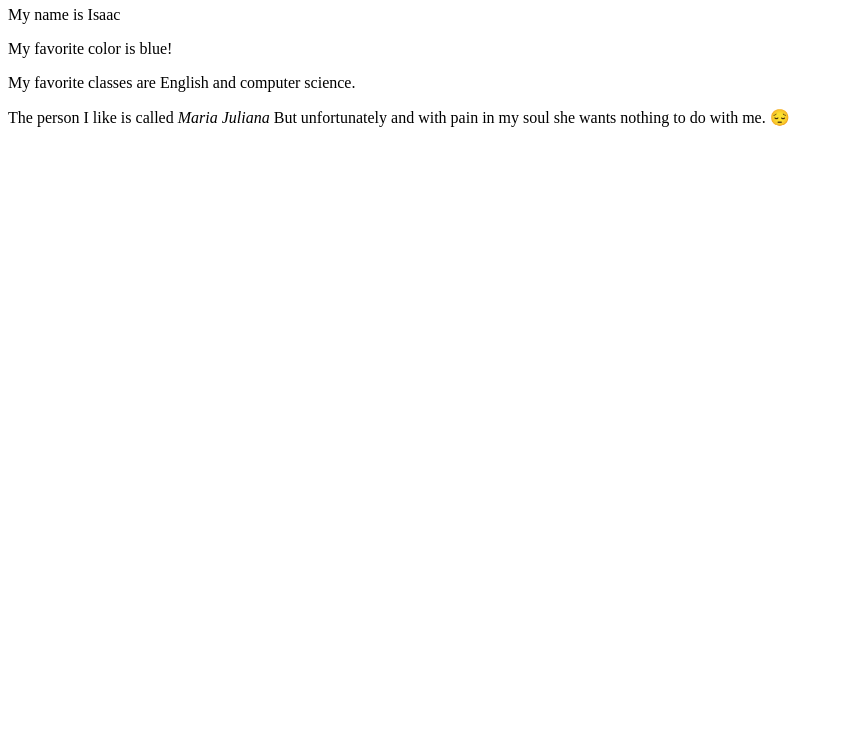
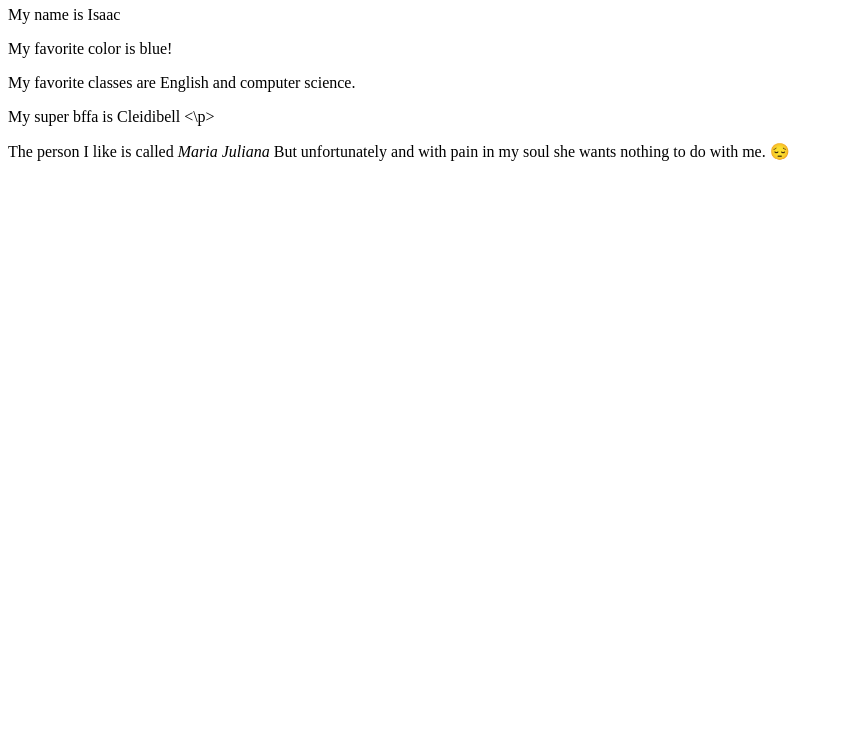
Before and after one commit to Isaac230509/html, a plain HTML site: page index.html in a window 1280 px wide. Shown: the part 60-800 px from the top of the page, without its empty margins (0-844 px from the left). Drawn offline with Linux system fonts and the light colour scheme.

Commit message:
Actualizar index.html

```diff
--- a/index.html
+++ b/index.html
@@ -10,6 +10,7 @@
 
     <p>My favorite classes are English and computer science.</p>
 
+   <p> My super bffa is Cleidibell <\p>
     <p>The person I like is called <em>Maria Juliana</em> But unfortunately and with pain in my soul she wants nothing to do with me. 😔</p>
 
   </body>
```
